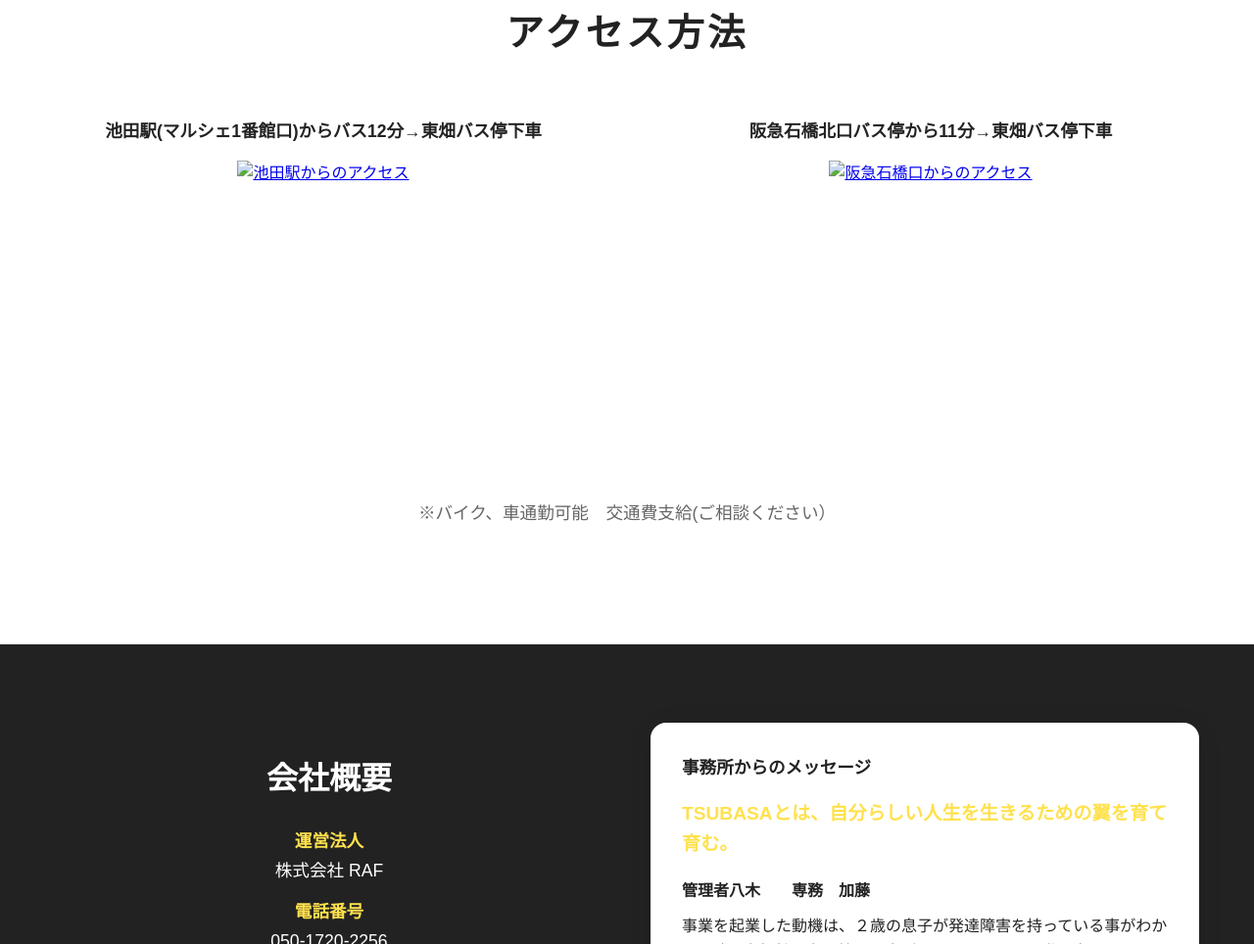
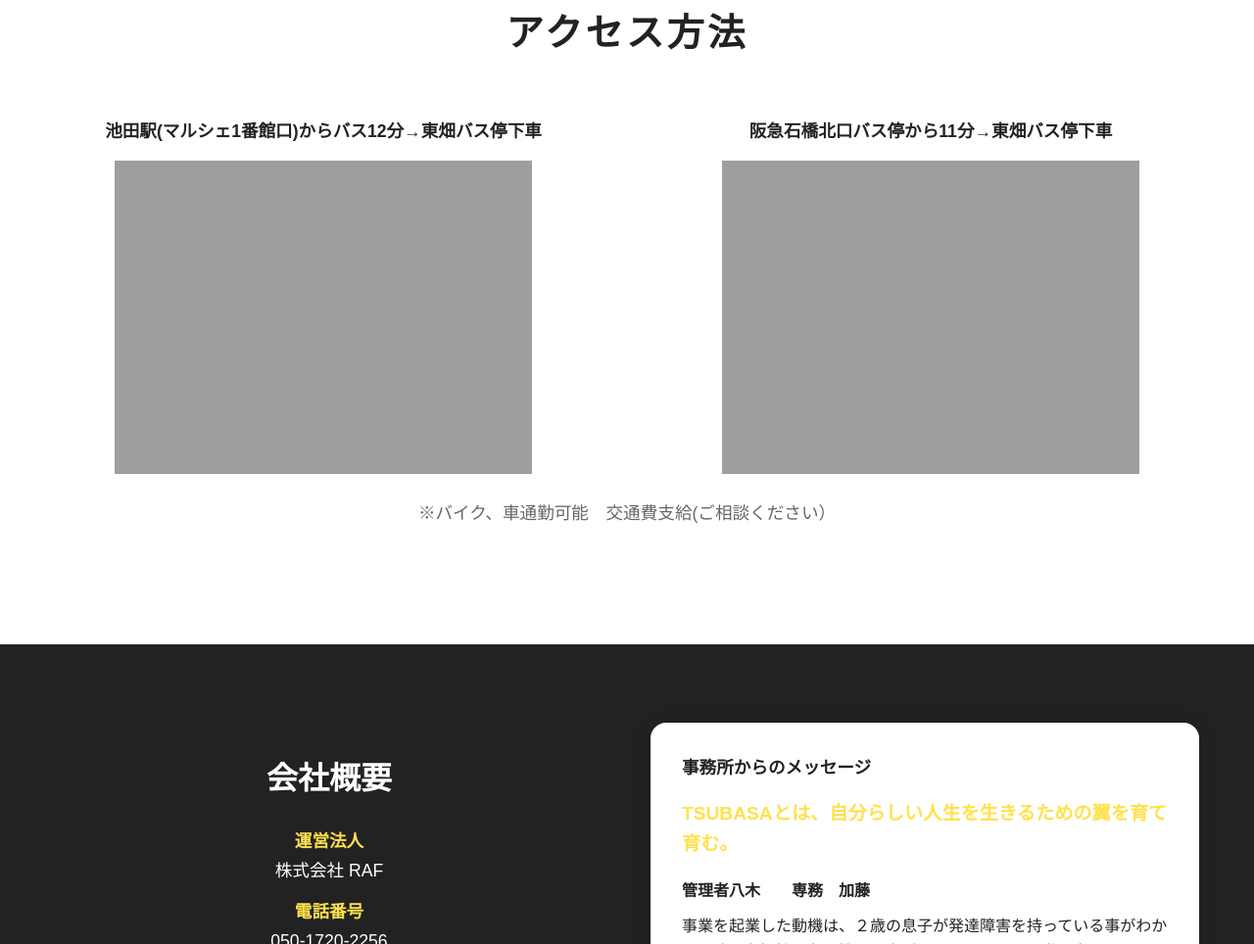
Before and after one commit to MizukiKurogi/tsubasa_LP, a plain HTML site: page public/index.html in a window 1280 px wide. Shown: the part 3448-4412 px from the top of the page at 98% size. Drawn offline with Linux system fonts and the light colour scheme; the site is published under a folder, as on GitHub Pages, so addresses that start at the root find nothing.

Commit message:
アクセス画像のパスを相対パスに修正

```diff
--- a/public/index.html
+++ b/public/index.html
@@ -140,13 +140,13 @@
                 <div class="access-col">
                     <div class="access-label">池田駅(マルシェ1番館口)からバス12分→東畑バス停下車</div>
                     <a href="https://www.google.com/maps/dir/%E6%B1%A0%E7%94%B0%E9%A7%85%E3%80%81%E3%80%92563-0056+%E5%A4%A7%E9%98%AA%E5%BA%9C%E6%B1%A0%E7%94%B0%E5%B8%82%E6%A0%84%E7%94%BA%EF%BC%91/34.831239,135.44999/@34.8265247,135.4329161,16z/data=!3m1!4b1!4m9!4m8!1m5!1m1!1s0x6000f0cec8296395:0x1f378057628fab69!2m2!1d135.4257142!2d34.8216184!1m0!3e3?entry=ttu&g_ep=EgoyMDI1MDUxMy4xIKXMDSoASAFQAw%3D%3D" target="_blank" rel="noopener">
-                        <img src="/img/access1.png" alt="池田駅からのアクセス" class="access-img">
+                        <img src="./img/access1.png" alt="池田駅からのアクセス" class="access-img">
                     </a>
                 </div>
                 <div class="access-col">
                     <div class="access-label">阪急石橋北口バス停から11分→東畑バス停下車</div>
                     <a href="https://www.google.com/maps/dir/%E5%A4%A7%E9%98%AA%E5%BA%9C%E6%B1%A0%E7%94%B0%E5%B8%82%E5%A4%A9%E7%A5%9E%EF%BC%91%E4%B8%81%E7%9B%AE%EF%BC%95+%E9%98%AA%E6%80%A5%E7%9F%B3%E6%A9%8B%E5%8C%97%E5%8F%A3/34.831239,135.44999/@34.8199995,135.4415894,15z/data=!4m9!4m8!1m5!1m1!1s0x6000f09b3b985805:0xe435fcc58724e340!2m2!1d135.4434913!2d34.8094199!1m0!3e3?entry=ttu&g_ep=EgoyMDI1MDUxMy4xIKXMDSoASAFQAw%3D%3D" target="_blank" rel="noopener">
-                        <img src="/img/access2.png" alt="阪急石橋口からのアクセス" class="access-img">
+                        <img src="./img/access2.png" alt="阪急石橋口からのアクセス" class="access-img">
                     </a>
                 </div>
             </div>
```
